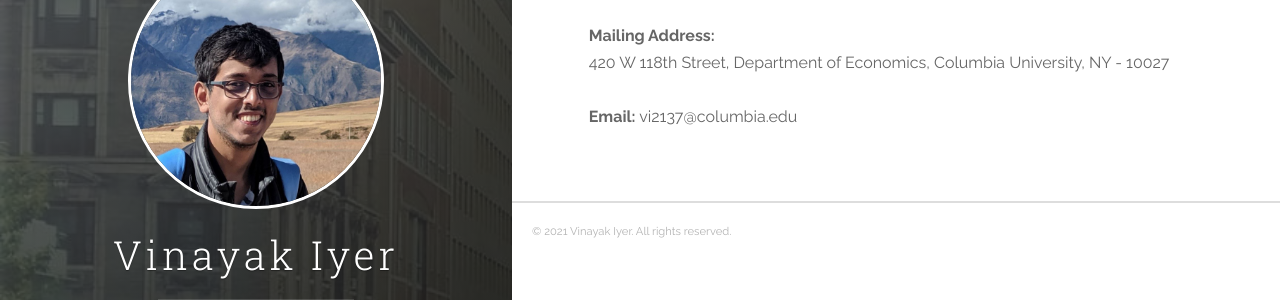
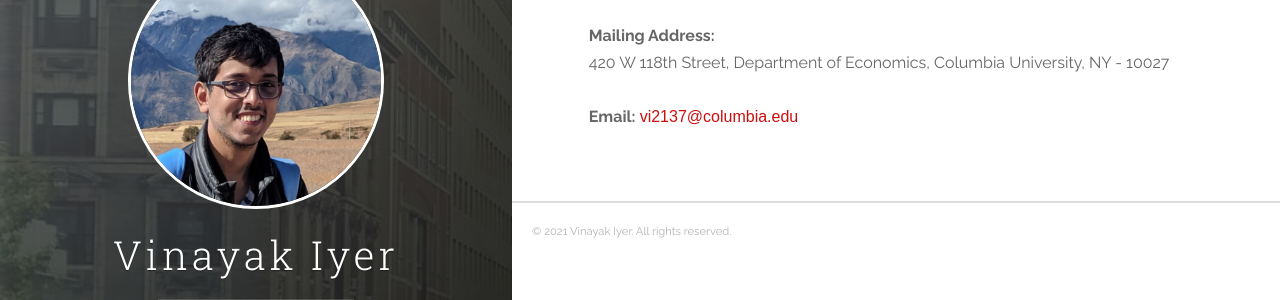
Before and after one commit to vinayakiyer/vinayakiyer.github.io, a Jekyll site: the page built from _posts/2019-12-16-contact.markdown, in a window 1280 px wide. Shown: the part 181-481 px from the top of the page. Built offline with Jekyll 4.4.1, drawn with Linux system fonts in a browser that asks for light colours.

Commit message:
Update 2019-12-16-contact.markdown

```diff
--- a/_posts/2019-12-16-contact.markdown
+++ b/_posts/2019-12-16-contact.markdown
@@ -9,4 +9,4 @@ Vinayak Iyer
 
 <strong>Mailing Address:</strong><br/> 420 W 118th Street, Department of Economics, Columbia University, NY - 10027
 <br/>
-<strong>Email:</strong> vi2137@columbia.edu
+<strong>Email:</strong> <a href="mailto:{{ site.author.email }}" title="Email {{ site.author.email }}" target="_blank"><b><font face="Arial" color="#cc0e0e">vi2137@columbia.edu</font></b></a>
```
